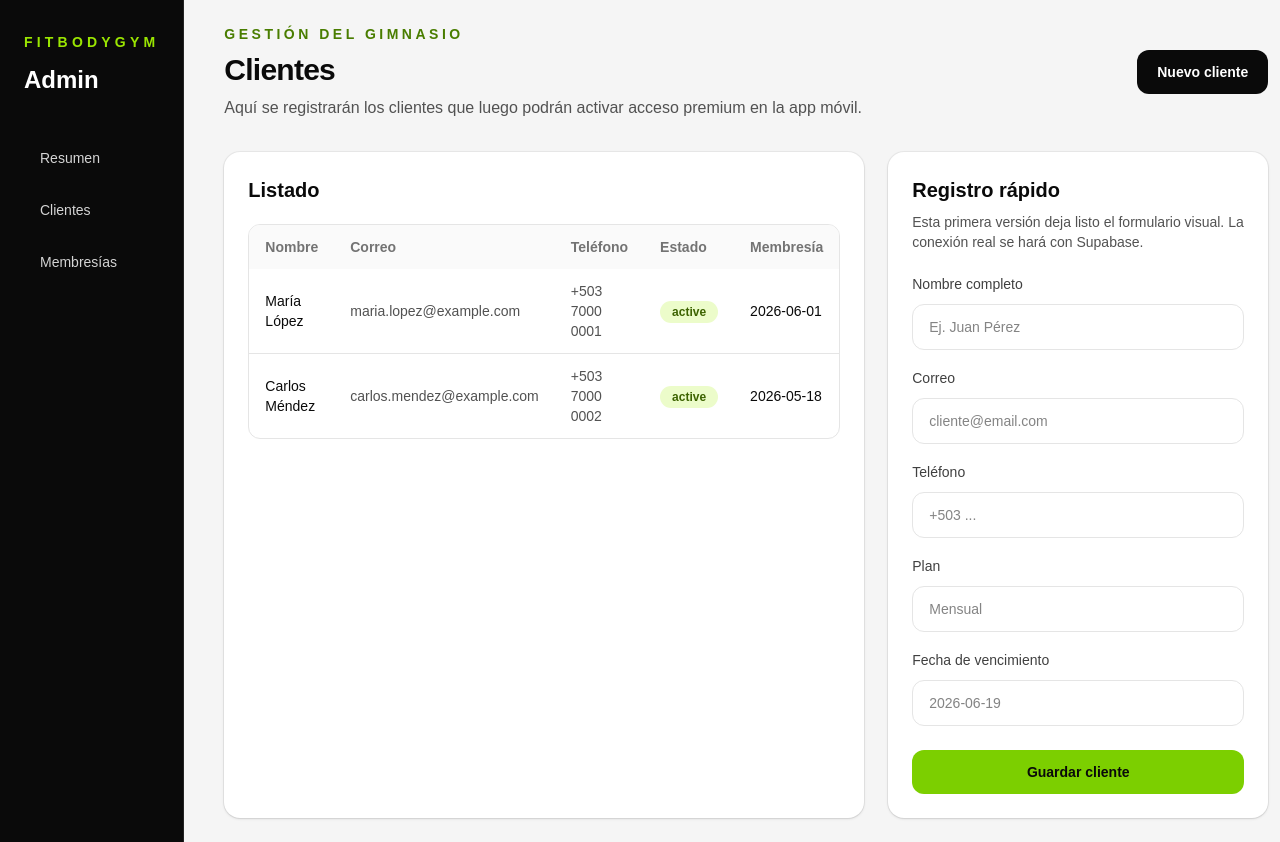
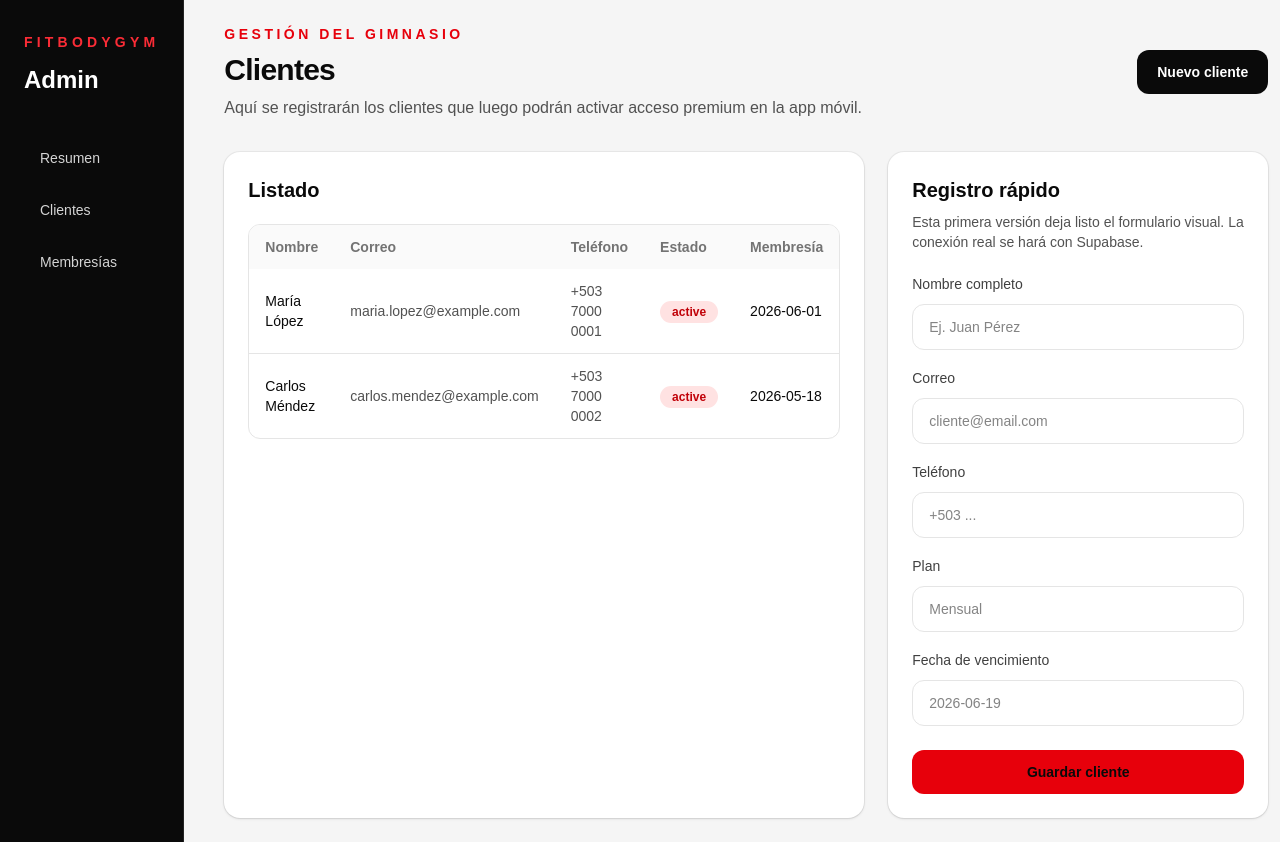
Before and after one commit to lunabot099/fitbodygym-admin, a Next.js app: page /clientes in a window 1280 px wide. Shown: the top 842 px of the page. Built offline with nearby package versions, Linux system fonts and the light colour scheme; no server answers.

Commit message:
Update brand accent color to red

```diff
--- a/src/app/(dashboard)/clientes/page.tsx
+++ b/src/app/(dashboard)/clientes/page.tsx
@@ -7,7 +7,7 @@ export default async function ClientsPage() {
     <div className="mx-auto max-w-7xl">
       <div className="flex flex-col gap-4 sm:flex-row sm:items-center sm:justify-between">
         <div>
-          <p className="text-sm font-semibold uppercase tracking-[0.25em] text-lime-700">
+          <p className="text-sm font-semibold uppercase tracking-[0.25em] text-red-600">
             Gestión del gimnasio
           </p>
           <h1 className="mt-2 text-3xl font-bold tracking-tight">Clientes</h1>
@@ -41,7 +41,7 @@ export default async function ClientsPage() {
                     <td className="px-4 py-3 text-neutral-600">{client.email}</td>
                     <td className="px-4 py-3 text-neutral-600">{client.phone}</td>
                     <td className="px-4 py-3">
-                      <span className="rounded-full bg-lime-100 px-3 py-1 text-xs font-semibold text-lime-800">
+                      <span className="rounded-full bg-red-100 px-3 py-1 text-xs font-semibold text-red-700">
                         {client.status}
                       </span>
                     </td>
@@ -70,12 +70,12 @@ export default async function ClientsPage() {
                 <span className="text-sm font-medium text-neutral-700">{label}</span>
                 <input
                   placeholder={placeholder}
-                  className="mt-2 w-full rounded-xl border border-neutral-200 px-4 py-3 text-sm outline-none transition focus:border-lime-500 focus:ring-4 focus:ring-lime-500/10"
+                  className="mt-2 w-full rounded-xl border border-neutral-200 px-4 py-3 text-sm outline-none transition focus:border-red-600 focus:ring-4 focus:ring-red-600/10"
                 />
               </label>
             ))}
           </div>
-          <button className="mt-6 w-full rounded-xl bg-lime-500 px-5 py-3 text-sm font-bold text-neutral-950 transition hover:bg-lime-400">
+          <button className="mt-6 w-full rounded-xl bg-red-600 px-5 py-3 text-sm font-bold text-neutral-950 transition hover:bg-red-500">
             Guardar cliente
           </button>
         </form>
--- a/src/app/(dashboard)/dashboard/page.tsx
+++ b/src/app/(dashboard)/dashboard/page.tsx
@@ -18,7 +18,7 @@ export default async function DashboardPage() {
     <div className="mx-auto max-w-7xl">
       <div className="flex flex-col gap-4 sm:flex-row sm:items-center sm:justify-between">
         <div>
-          <p className="text-sm font-semibold uppercase tracking-[0.25em] text-lime-700">
+          <p className="text-sm font-semibold uppercase tracking-[0.25em] text-red-600">
             Panel administrativo
           </p>
           <h1 className="mt-2 text-3xl font-bold tracking-tight">Resumen</h1>
@@ -43,7 +43,7 @@ export default async function DashboardPage() {
       <section className="mt-8 rounded-2xl bg-white p-6 shadow-sm ring-1 ring-black/5">
         <div className="flex items-center justify-between">
           <h2 className="text-xl font-bold">Clientes recientes</h2>
-          <Link href="/clientes" className="text-sm font-semibold text-lime-700 hover:text-lime-800">
+          <Link href="/clientes" className="text-sm font-semibold text-red-600 hover:text-red-700">
             Ver todos
           </Link>
         </div>
--- a/src/app/(dashboard)/membresias/page.tsx
+++ b/src/app/(dashboard)/membresias/page.tsx
@@ -6,7 +6,7 @@ export default async function MembershipsPage() {
   return (
     <div className="mx-auto max-w-7xl">
       <div>
-        <p className="text-sm font-semibold uppercase tracking-[0.25em] text-lime-700">
+        <p className="text-sm font-semibold uppercase tracking-[0.25em] text-red-600">
           Control de pagos
         </p>
         <h1 className="mt-2 text-3xl font-bold tracking-tight">Membresías</h1>
--- a/src/app/page.tsx
+++ b/src/app/page.tsx
@@ -11,7 +11,7 @@ export default function Home() {
     <main className="min-h-screen bg-neutral-950 text-white">
       <section className="mx-auto flex min-h-screen w-full max-w-6xl flex-col justify-center px-6 py-16">
         <div className="max-w-3xl">
-          <p className="mb-4 text-sm font-semibold uppercase tracking-[0.3em] text-lime-400">
+          <p className="mb-4 text-sm font-semibold uppercase tracking-[0.3em] text-red-500">
             FitBodyGym Admin
           </p>
           <h1 className="text-4xl font-bold tracking-tight sm:text-6xl">
@@ -24,7 +24,7 @@ export default function Home() {
           </p>
           <Link
             href="/dashboard"
-            className="mt-8 inline-flex rounded-xl bg-lime-400 px-6 py-3 text-sm font-bold text-neutral-950 transition hover:bg-lime-300"
+            className="mt-8 inline-flex rounded-xl bg-red-500 px-6 py-3 text-sm font-bold text-white transition hover:bg-red-600"
           >
             Entrar al panel
           </Link>
@@ -36,7 +36,7 @@ export default function Home() {
               key={feature}
               className="rounded-2xl border border-white/10 bg-white/[0.03] p-5 shadow-2xl shadow-black/20"
             >
-              <div className="mb-4 h-2 w-10 rounded-full bg-lime-400" />
+              <div className="mb-4 h-2 w-10 rounded-full bg-red-500" />
               <h2 className="text-lg font-semibold">{feature}</h2>
             </div>
           ))}
--- a/src/components/dashboard/sidebar.tsx
+++ b/src/components/dashboard/sidebar.tsx
@@ -10,7 +10,7 @@ export function Sidebar() {
   return (
     <aside className="hidden min-h-screen w-72 border-r border-white/10 bg-neutral-950 px-6 py-8 text-white lg:block">
       <Link href="/dashboard" className="block">
-        <p className="text-sm font-semibold uppercase tracking-[0.3em] text-lime-400">
+        <p className="text-sm font-semibold uppercase tracking-[0.3em] text-red-500">
           FitBodyGym
         </p>
         <h1 className="mt-3 text-2xl font-bold">Admin</h1>
```
